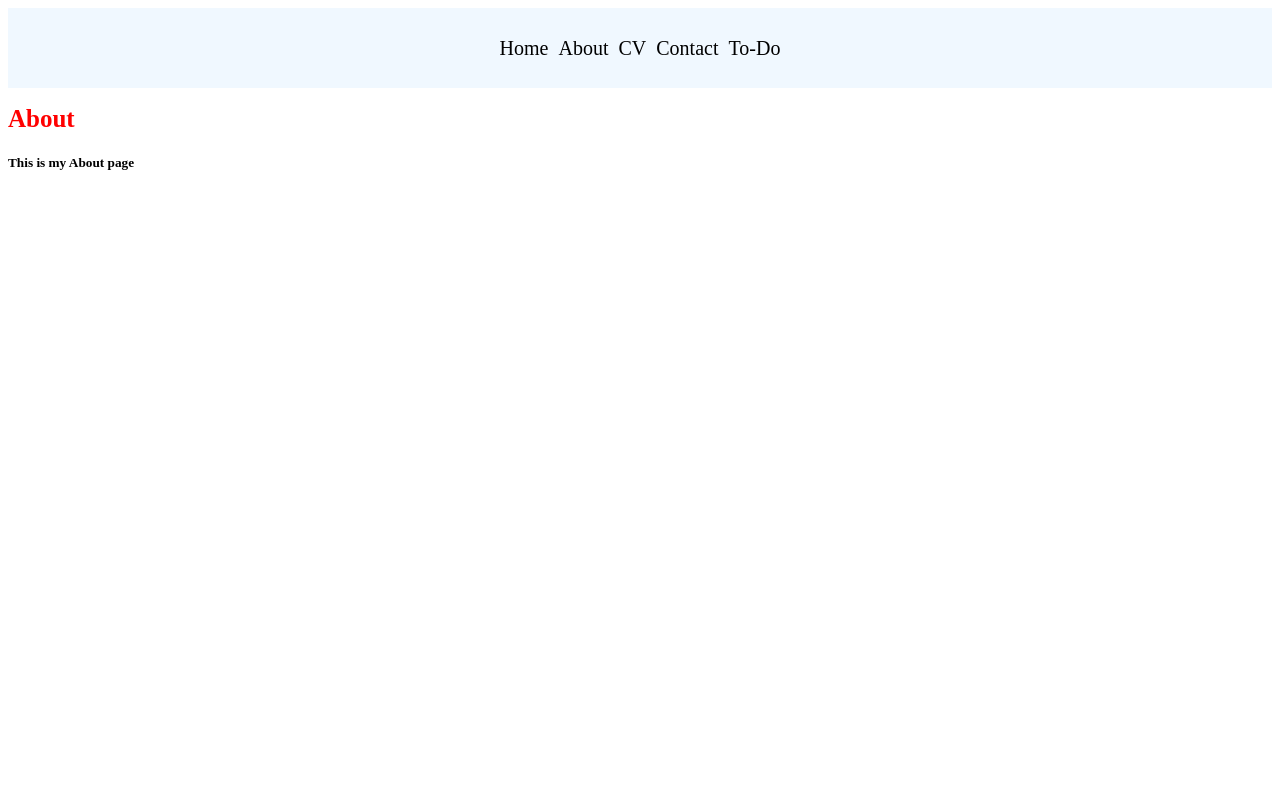
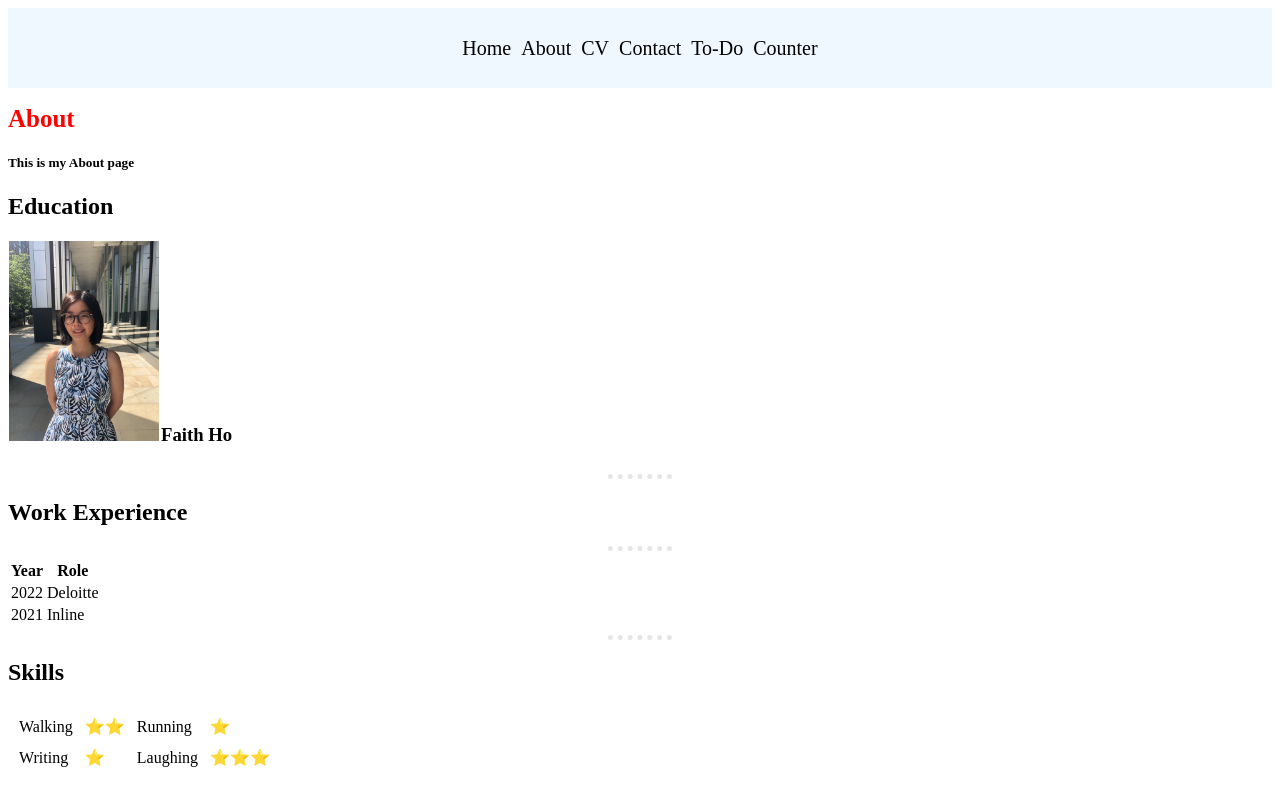
Before and after one commit to faith-ho/my-app, a React (Create React App) app: page /about in a window 1280 px wide. Built offline with nearby package versions, Linux system fonts and the light colour scheme.

Commit message:
added counter feature

```diff
--- a/src/App.js
+++ b/src/App.js
@@ -7,13 +7,13 @@ import Home from "./Pages/Home";
 import Contact from "./Pages/Contact";
 import About from "./Pages/About";
 import ToDo from "./Pages/ToDo";
-import CV from "./Pages/CV";
-
+// import CV from "./Pages/CV";
+import { CV } from "./Pages/CV";
+import Counter from "./Pages/Counter";
 
 function App() {
   return (
     <div>
-    {/* <header class='header'> */}
     <BrowserRouter>
       <Routes>
         <Route path="/" element={<NavBar />} >
@@ -23,14 +23,11 @@ function App() {
           <Route path="about" element={<About />} />
           <Route path="CV" element={<CV />} />
           <Route path="to-do" element={<ToDo />} />
+          <Route path="counter" element={<Counter />} />
         </Route>
       </Routes>
     </BrowserRouter>
-
-      {/* </header>   */}
-
     </div>
-
   );
 }
 
--- a/src/Components/NavBar.js
+++ b/src/Components/NavBar.js
@@ -24,6 +24,7 @@ const HeaderLink = ({ link }) => {
             <HeaderLink link='CV' />
             <HeaderLink link='contact' />
             <HeaderLink link='to-Do' />
+            <HeaderLink link='counter' />
       </div>
       <Outlet />
       </div>
--- a/src/Components/TasksList.js
+++ b/src/Components/TasksList.js
@@ -1,4 +1,5 @@
 import React from "react";
+import './TasksList.css';
 
 export default function TasksList({ allTasks, handleDelete }) {
   return (
@@ -7,7 +8,7 @@ export default function TasksList({ allTasks, handleDelete }) {
         <li key={id}>
           <div>
             <h2>{title}</h2>
-            <button onClick={() => handleDelete(id)}>X</button>
+            <button class="delete-button" onClick={() => handleDelete(id)}>X</button>
           </div>
           {!description ? null : <p>{description}</p>}
         </li>
--- a/src/Pages/About.js
+++ b/src/Pages/About.js
@@ -1,4 +1,5 @@
 import React from 'react';
+import profile from '../Images/profile.jpg';
 
 function About() {
 
@@ -11,6 +12,46 @@ function About() {
     <div>
       <h1 style={styles}>About</h1>
       <h5>This is my About page</h5>
+      <h2>Education</h2>
+            <tr>
+                <td><img witdth="200" height="200" src={profile}/></td>
+                <td><h3>Faith Ho</h3></td>
+            </tr>
+            <hr class="horizontal-break"></hr>
+            <h2>Work Experience</h2>
+            <hr class="horizontal-break"></hr>
+            <table>
+                <thead>
+                    <tr>
+                        <th>Year</th>
+                        <th>Role</th>
+                    </tr>
+                </thead>
+                <tr>
+                    <td>2022</td>
+                    <td>Deloitte</td>
+                </tr>
+                <tr>
+                    <td>2021</td>
+                    <td>Inline</td>
+                </tr>
+            </table>
+            <hr class="horizontal-break"></hr>
+            <h2>Skills</h2>
+            <table cellSpacing="10">
+                <tr>
+                    <td>Walking</td>
+                    <td>⭐️⭐️</td>
+                    <td>Running</td>
+                    <td>⭐️</td>
+                </tr>
+                <tr>
+                    <td>Writing</td>
+                    <td>⭐️</td>
+                    <td>Laughing</td>
+                    <td>⭐️⭐️⭐️</td>
+                </tr>
+            </table>
     </div>
   )
 };
--- a/src/Pages/CV.css
+++ b/src/Pages/CV.css
@@ -1,5 +1,5 @@
 .Heading {
-    font-size: 50px;
+    font-size: 25px;
     text-align: center;
 }
 
--- a/src/Pages/CV.js
+++ b/src/Pages/CV.js
@@ -1,53 +1,88 @@
 import React from 'react';
 import './CV.css';
 
-const CV = () => {
-    return (
-        <div>
-            <h1 class="Heading">Faith Ho's CV</h1>
-            <hr class="horizontal-break"></hr>
-            <h2>Education</h2>
-            <tr>
-                <td><img witdth="100" height="100" src="https://netherlanddwarfbunny.com/wp-content/uploads/2017/09/netherland-dwarf-bunny-not-needy-1.jpg"/></td>
-                <td><h3>Rabbit</h3></td>
-            </tr>
-            <hr class="horizontal-break"></hr>
-            <h2>Work Experience</h2>
-            <hr class="horizontal-break"></hr>
-            <table>
-                <thead>
-                    <tr>
-                        <th>Year</th>
-                        <th>Role</th>
-                    </tr>
-                </thead>
-                <tr>
-                    <td>2022</td>
-                    <td>Deloitte</td>
-                </tr>
-                <tr>
-                    <td>2021</td>
-                    <td>Inline</td>
-                </tr>
-            </table>
-            <hr class="horizontal-break"></hr>
-            <h2>Skills</h2>
-            <table cellSpacing="10">
-                <tr>
-                    <td>Walking</td>
-                    <td>⭐️⭐️</td>
-                    <td>Running</td>
-                    <td>⭐️</td>
-                </tr>
-                <tr>
-                    <td>Writing</td>
-                    <td>⭐️</td>
-                    <td>Laughing</td>
-                    <td>⭐️⭐️⭐️</td>
-                </tr>
-            </table>
-        </div>
-    )
+// const CV = () => {
+
+export class CV extends React.Component {
+
+    constructor(props) {
+        super(props);
+        this.state = {
+            value: "all"
+        }
+        this.handleClick = this.handleClick.bind(this);
+        this.handleSubmit = this.handleSubmit.bind(this);
+    };
+
+    handleClick(event) {
+        this.setState({value: event.target.value})
+        // alert('Your favorite flavor is: ' + this.state.value);
+    };
+
+    handleSubmit(event) {
+      alert('Your favorite flavor is: ' + this.state.value);
+      event.preventDefault();
+    };
+
+    render() {
+        return (
+            <form onSubmit={this.handleSubmit}>
+            <lable>Choose:</lable>
+            <select value={this.state.value} onClick={this.handleClick} name="cv" id="cv-select">
+                <option value="">--Please choose an option--</option>
+                <option value="education">Education and Qualifications</option>
+                <option value="work-experience">Work Experience</option>
+                <option value="extra-curricular">Extra-Curricular Experience</option>
+                <option value="awards">Awards and Scholarships</option>
+                <option value="languages">Languages</option>
+            </select>
+            </form>
+        )
+    }
 }
 
-export default CV;
+//     return (
+//         <div>
+//             <h1 class="Heading">Faith Ho</h1>
+//             <hr class="horizontal-break"></hr>
+//             <form onSubmit={this.handleSubmit}>
+//             <lable>Choose:</lable>
+//             <select value={this.state.value} onClick={this.handleClick} name="cv" id="cv-select">
+//                 <option value="">--Please choose an option--</option>
+//                 <option value="education">Education and Qualifications</option>
+//                 <option value="work-experience">Work Experience</option>
+//                 <option value="extra-curricular">Extra-Curricular Experience</option>
+//                 <option value="awards">Awards and Scholarships</option>
+//                 <option value="languages">Languages</option>
+//             </select>
+//             </form>
+//             <hr class="horizontal-break"></hr>
+//             <h3 class="section-title">Education and Qualifications</h3>
+//             <table>
+//                 <tr>
+//                     <td>
+//                         MSc International Political Economy
+//                     </td>
+
+//                 </tr>
+//                 <tr>
+//                     <td>
+//                         London School of Economics and Political Science, UK
+//                     </td>
+//                 </tr>
+//             </table>
+//             <hr class="horizontal-break"></hr>
+//             <h3 class="section-title">Work Experience</h3>
+//             <hr class="horizontal-break"></hr>
+//             <h3 class="section-title">Extra-Curricular Experience</h3>
+//             <hr class="horizontal-break"></hr>
+//             <h3 class="section-title">Awards and Scholarships</h3>
+//             <hr class="horizontal-break"></hr>
+//             <h3 class="section-title">Languages</h3>
+
+
+//         </div>
+//     )
+// }
+
+// export default CV
--- /dev/null
+++ b/src/Pages/Counter.js
@@ -0,0 +1,23 @@
+import React, { useState } from 'react'
+
+export default function Counter() {
+
+const [ count, setCount ] = useState(0)
+
+const increment = () => {
+    setCount(count + 1)
+};
+
+const decrement = () => {
+    setCount(count - 1)
+};
+
+  return (
+    <div>
+        <h2>This is my counter app</h2>
+        <h4>The count is: {count}</h4>
+        <button onClick={increment}>+</button>
+        <button onClick={decrement}>-</button>
+    </div>
+  )
+}
```
Also changed, not shown: src/Pages/ToDo.js (+9 -1 lines), src/Components/TasksList.css (added), src/Images/profile.jpg (added).
